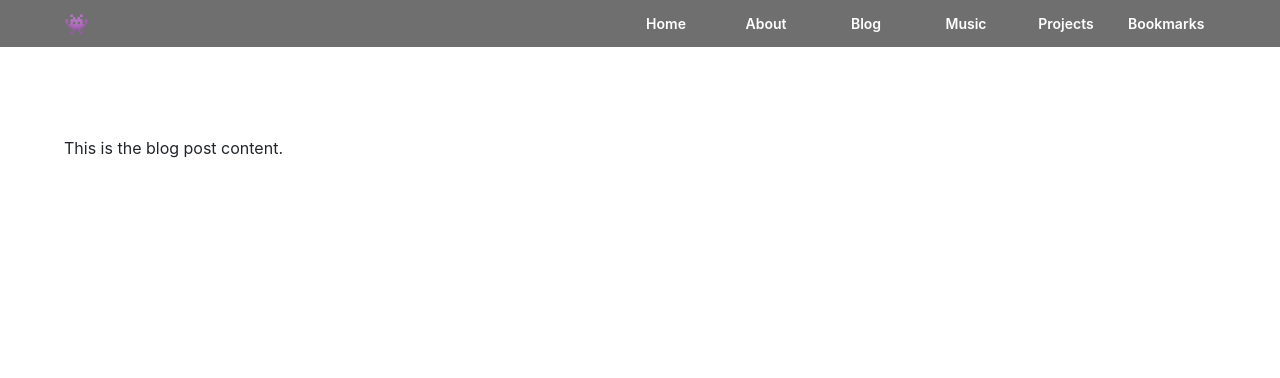
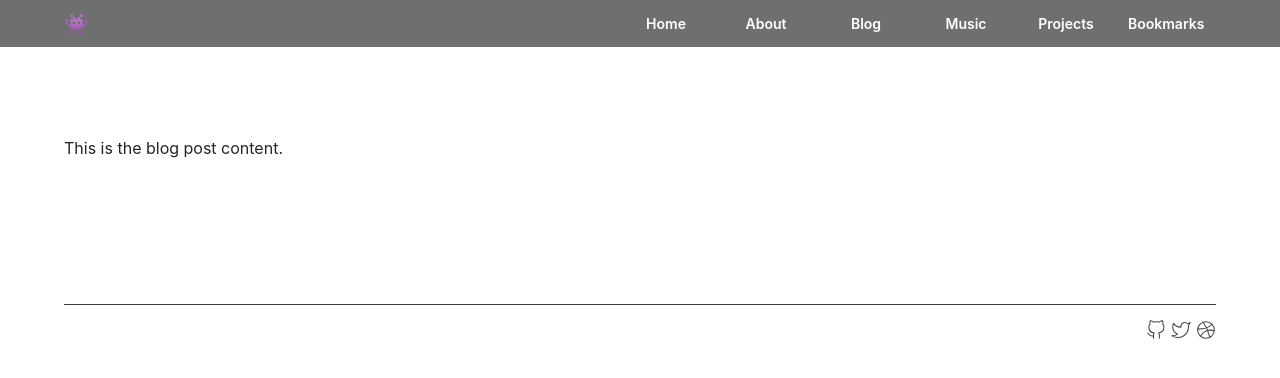
Before and after one commit to ataricoder/www, a Next.js app: page /post in a window 1280 px wide. Shown: the top 378 px of the page. Built offline with nearby package versions, Linux system fonts and the light colour scheme.

Commit message:
added footer separator

```diff
--- a/components/footer/footer.js
+++ b/components/footer/footer.js
@@ -16,7 +16,7 @@ const Footer = () => (
 				crossOrigin="anonymous"
 			></link>
 		</Head>
-		<div className={styles.separator}></div>
+		<hr className={styles.separator}></hr>
 		<div className={styles.content}>
 			<div className={styles.left}>
 				<div className={styles.left_content}>
@@ -30,7 +30,7 @@ const Footer = () => (
 						className={styles.social}
 						size={20}
 						strokeWidth={1.25}
-						stroke="#FFFFFF"
+						stroke="#444444"
 					></GitHub>
 				</a>
 				<a href="https://www.github.com/ataricoder" title="GitHub">
@@ -38,7 +38,7 @@ const Footer = () => (
 						className={styles.social}
 						size={20}
 						strokeWidth={1.25}
-						stroke="#FFFFFF"
+						stroke="#444444"
 					></Twitter>
 				</a>
 				<a href="https://www.github.com/ataricoder" title="GitHub">
@@ -46,7 +46,7 @@ const Footer = () => (
 						className={styles.social}
 						size={20}
 						strokeWidth={1.25}
-						stroke="#FFFFFF"
+						stroke="#444444"
 					></Dribbble>
 				</a>
 			</div>
--- a/components/footer/footer.module.css
+++ b/components/footer/footer.module.css
@@ -4,7 +4,6 @@
 	display: grid;
 	grid-template-columns: 50% 50%;
 	/* Font color, will change */
-	color: white;
 }
 
 .left {
@@ -12,6 +11,7 @@
 	grid-template-columns: auto;
 	justify-items: left;
 	align-items: center;
+	color: #ffffff;
 }
 
 .left_content {
@@ -26,10 +26,12 @@
 	justify-items: right;
 	align-items: center;
 }
-.separator {
-	border-top: 1px solid white;
+
+.social:hover {
+	stroke: #ffffff !important;
 }
 
-.social:hover {
-	fill: red !important;
+.separator {
+	background-color: #444444;
+	margin: 0px 64px;
 }
```
